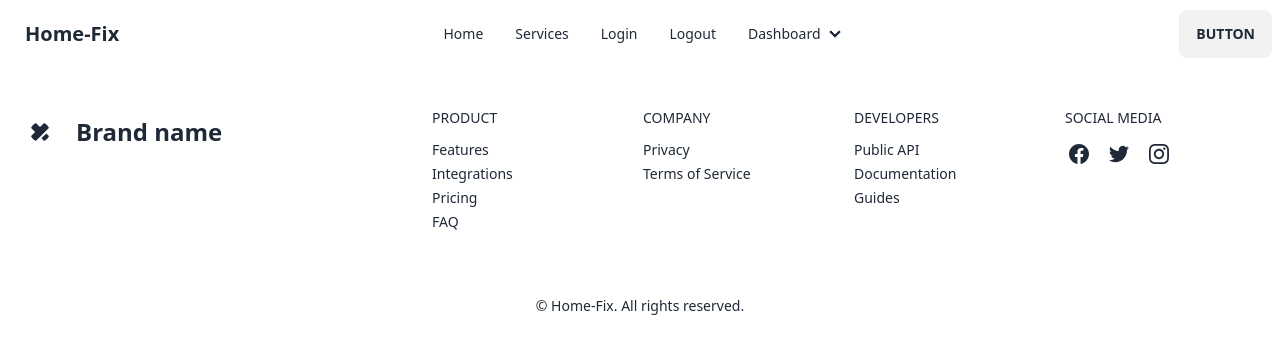
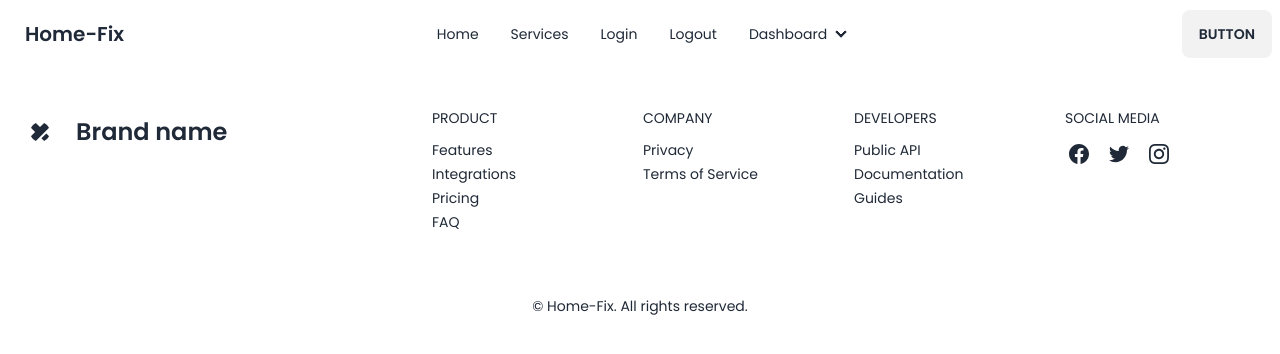
Before and after one commit to Rajib-10/Home-Fix-Client, a React (Vite) app: page / in a window 1280 px wide. Shown: the top 354 px of the page. Built offline with nearby package versions, Linux system fonts and the light colour scheme.

Commit message:
poppin google font added

```diff
--- a/src/index.css
+++ b/src/index.css
@@ -1,3 +1,9 @@
+@import url('https://fonts.googleapis.com/css2?family=Poppins:wght@400;500;600;700;800&display=swap');
+
 @tailwind base;
 @tailwind components;
 @tailwind utilities;
+
+body {
+    font-family: 'Poppins', sans-serif;
+}
```
